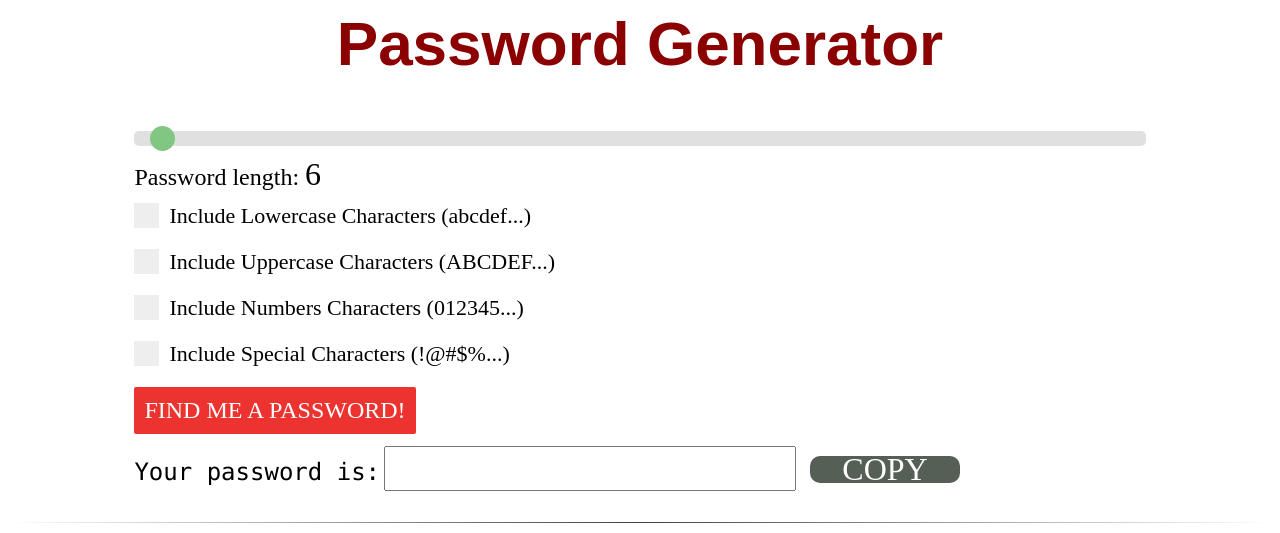
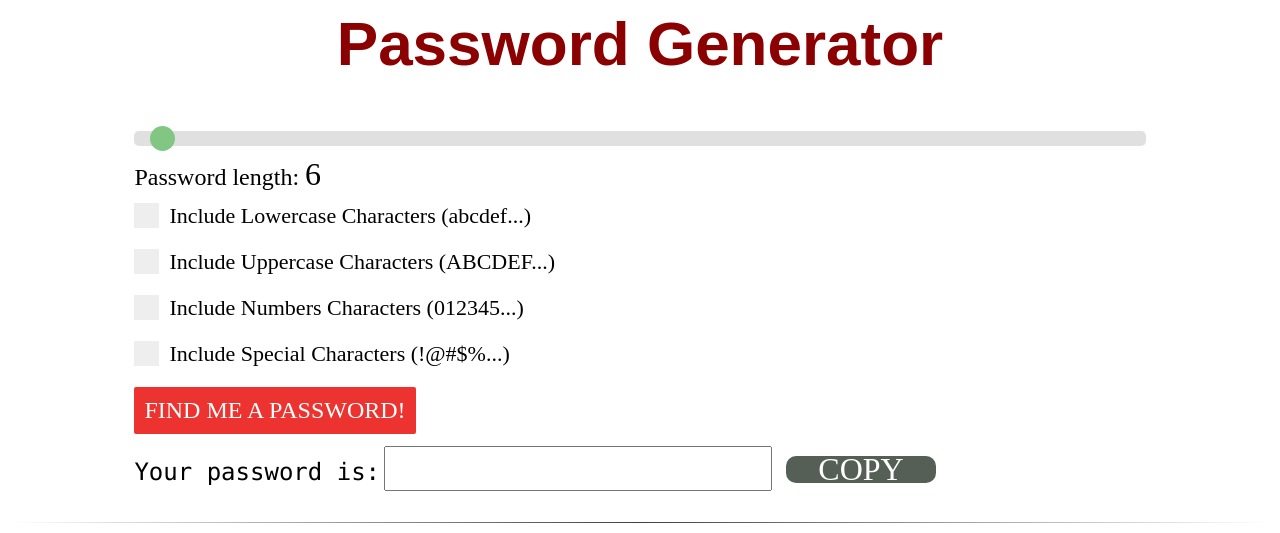
Before and after one commit to PrashikD/Password-Generator, a plain HTML site: page index.html in a window 1280 px wide. Shown: the top 533 px of the page. Drawn offline with Linux system fonts and the light colour scheme.

Commit message:
Improved readability

```diff
--- a/index.html
+++ b/index.html
@@ -6,7 +6,7 @@
 <script src="https://kit.fontawesome.com/d3fd9d5f94.js" crossorigin="anonymous"></script>
 <link rel="preconnect" href="https://fonts.googleapis.com">
 <link rel="preconnect" href="https://fonts.gstatic.com" crossorigin>
-<link href="https://fonts.googleapis.com/css2?family=Lora&family=Noto+Sans&family=Source+Code+Pro:wght@300&display=swap" rel="stylesheet">
+<link href="https://fonts.googleapis.com/css2?family=Source+Code+Pro&display=swap" rel="stylesheet">
 <link rel="stylesheet" type="text/css" href="style.css">
 <link rel="icon" href="logo.jpg">
 <meta name="theme-color" content="#980101" />
--- a/style.css
+++ b/style.css
@@ -173,7 +173,7 @@ p#copy{
 input[type=text]{
     font-size: 31px; color: #206120;
     display: inline-block;
-    font-family: 'Lora';
+    font-family: 'Source Code Pro';
 }
 
 
```
